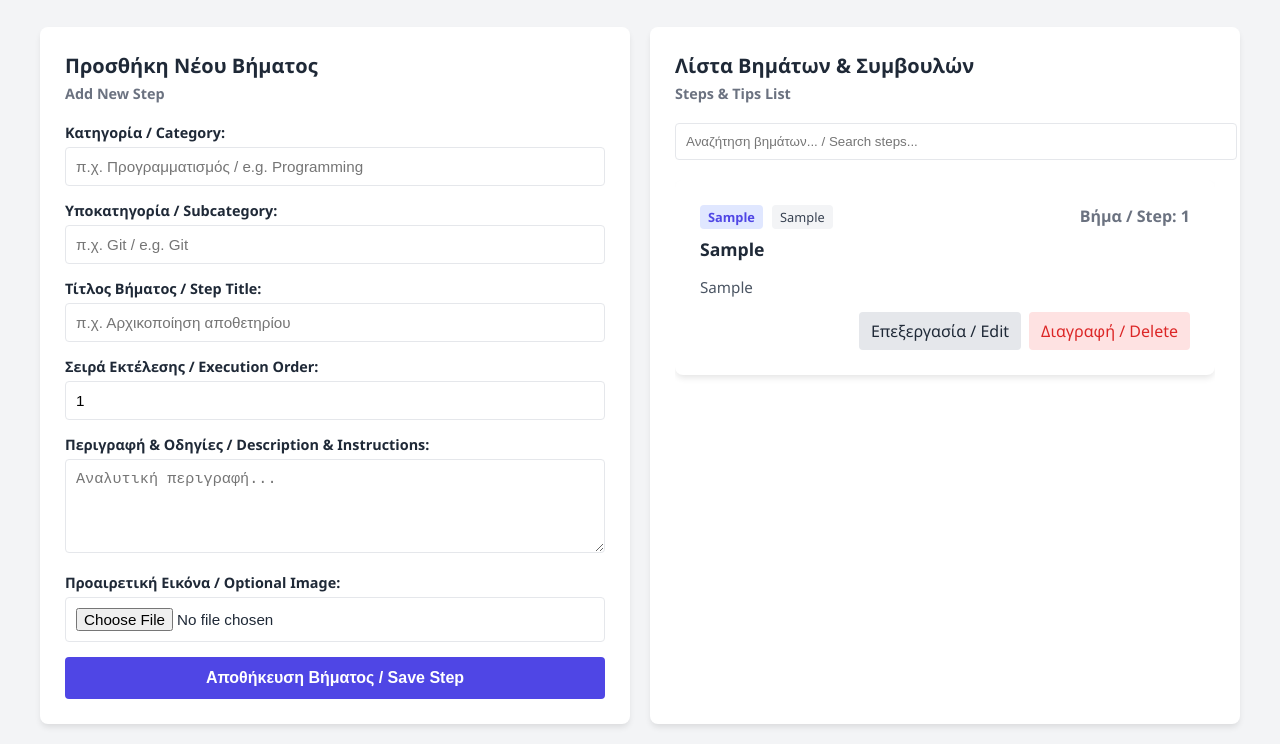
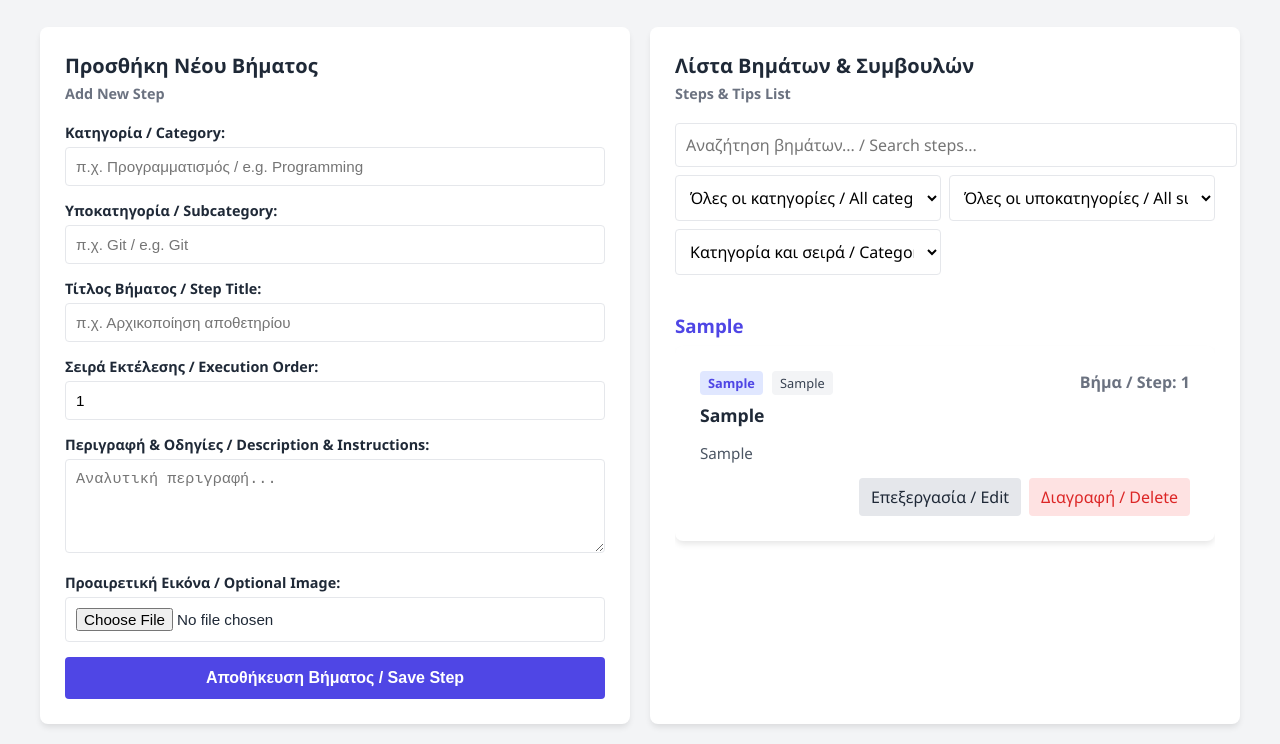
Before and after one commit to diatrou/howToApp, a plain HTML site: page index.html in a window 1280 px wide. Both pictures are taken after typing "Sample", "Sample", "Sample", "Sample" into the empty fields and a click on the button "Αποθήκευση Βήματος / Save Step". Shown: the part 134-878 px from the top of the page. Drawn offline with Linux system fonts and the light colour scheme.

Commit message:
feat: add category filters and list sorting
Add dynamically populated category and subcategory filters, grouped category headings, and sorting options for category and step order, title, and most recently added. Preserve valid filter selections as records change and keep the subcategory selector scoped to the selected category.

Co-authored-by: Copilot <223556219+Copilot@users.noreply.github.com>

```diff
--- a/css/style.css
+++ b/css/style.css
@@ -158,13 +158,29 @@ header p {
 /* Περιοχή φίλτρων και λίστας */
 /* Filter and list area */
 .filter-group {
+    display: grid;
+    grid-template-columns: repeat(2, minmax(0, 1fr));
     margin-bottom: 20px;
+    gap: 8px;
+}
+
+.filter-group input,
+.filter-group select {
+    width: 100%;
+    padding: 10px;
+    border: 1px solid var(--border-color);
+    border-radius: 4px;
+    background: white;
+    font: inherit;
 }
 
 .filter-group input {
-    width: 100%;
-    padding: 10px;
-    border: 1px solid var(--border-color);
+    grid-column: 1 / -1;
+}
+
+.category-heading {
+    margin: 18px 0 8px;
+    color: var(--primary-color);
     border-radius: 4px;
 }
 
--- a/index.html
+++ b/index.html
@@ -98,6 +98,18 @@
                 <!-- Search filter area -->
                 <div class="filter-group">
                     <input type="text" id="search-input" placeholder="Αναζήτηση βημάτων... / Search steps...">
+                    <select id="category-filter">
+                        <option value="">Όλες οι κατηγορίες / All categories</option>
+                    </select>
+                    <select id="subcategory-filter" disabled>
+                        <option value="">Όλες οι υποκατηγορίες / All subcategories</option>
+                    </select>
+                    <select id="sort-select">
+                        <option value="category">Κατηγορία και σειρά / Category and order</option>
+                        <option value="step">Σειρά βημάτων / Step order</option>
+                        <option value="title">Τίτλος / Title</option>
+                        <option value="recent">Νεότερα πρώτα / Newest first</option>
+                    </select>
                 </div>
 
                 <!-- Δυναμική λίστα βημάτων -->
--- a/js/app.js
+++ b/js/app.js
@@ -6,6 +6,9 @@ document.addEventListener('DOMContentLoaded', () => {
     const stepForm = document.getElementById('step-form');
     const stepsContainer = document.getElementById('steps-container');
     const searchInput = document.getElementById('search-input');
+    const categoryFilter = document.getElementById('category-filter');
+    const subcategoryFilter = document.getElementById('subcategory-filter');
+    const sortSelect = document.getElementById('sort-select');
     const cancelEditButton = document.getElementById('cancel-edit');
     const submitButton = stepForm.querySelector('button[type="submit"]');
     let editingStepId = null;
@@ -69,8 +72,15 @@ document.addEventListener('DOMContentLoaded', () => {
     // Διαχείριση αναζήτησης/φιλτραρίσματος
     // Handle search/filtering
     searchInput.addEventListener('input', (e) => {
-        renderSteps(e.target.value);
+        renderSteps();
     });
+
+    categoryFilter.addEventListener('change', () => {
+        subcategoryFilter.value = '';
+        renderSteps();
+    });
+    subcategoryFilter.addEventListener('change', renderSteps);
+    sortSelect.addEventListener('change', renderSteps);
 
     cancelEditButton.addEventListener('click', stopEditing);
 
@@ -105,18 +115,31 @@ document.addEventListener('DOMContentLoaded', () => {
 
     // Συνάρτηση προβολής βημάτων στην οθόνη
     // Function to render steps on the screen
-    function renderSteps(filterText = '') {
+    function renderSteps() {
         const steps = StorageManager.getSteps();
         stepsContainer.innerHTML = '';
+        updateFilterOptions(steps);
+        const searchText = searchInput.value.trim().toLocaleLowerCase();
 
-        // Φιλτράρισμα βάσει κειμένου αναζήτησης
-        // Filter based on search text
         const filteredSteps = steps.filter(step => {
-            const searchText = filterText.toLowerCase();
-            return step.title.toLowerCase().includes(searchText) ||
-                   step.category.toLowerCase().includes(searchText) ||
-                   (step.subcategory && step.subcategory.toLowerCase().includes(searchText)) ||
-                   step.description.toLowerCase().includes(searchText);
+            const matchesSearch = [
+                step.title, step.category, step.subcategory || '', step.description
+            ].some(value => value.toLocaleLowerCase().includes(searchText));
+            return matchesSearch &&
+                (!categoryFilter.value || step.category === categoryFilter.value) &&
+                (!subcategoryFilter.value || step.subcategory === subcategoryFilter.value);
+        });
+
+        const collator = new Intl.Collator(undefined, { sensitivity: 'base', numeric: true });
+        filteredSteps.sort((a, b) => {
+            if (sortSelect.value === 'step') {
+                return Number(a.order) - Number(b.order) || collator.compare(a.title, b.title);
+            }
+            if (sortSelect.value === 'title') return collator.compare(a.title, b.title);
+            if (sortSelect.value === 'recent') return Number(b.id.replace('step_', '')) - Number(a.id.replace('step_', ''));
+            return collator.compare(a.category, b.category) ||
+                collator.compare(a.subcategory || '', b.subcategory || '') ||
+                Number(a.order) - Number(b.order);
         });
 
         if (filteredSteps.length === 0) {
@@ -126,7 +149,15 @@ document.addEventListener('DOMContentLoaded', () => {
 
         // Δημιουργία HTML για κάθε βήμα
         // Create HTML for each step
+        let previousCategory = null;
         filteredSteps.forEach(step => {
+            if (sortSelect.value === 'category' && step.category !== previousCategory) {
+                const heading = document.createElement('h3');
+                heading.className = 'category-heading';
+                heading.textContent = step.category;
+                stepsContainer.appendChild(heading);
+                previousCategory = step.category;
+            }
             const stepCard = document.createElement('div');
             stepCard.className = 'step-card card';
             stepCard.style.marginBottom = '15px';
@@ -151,6 +182,34 @@ document.addEventListener('DOMContentLoaded', () => {
             stepsContainer.appendChild(stepCard);
         });
     }
+
+    function updateFilterOptions(steps) {
+        const selectedCategory = categoryFilter.value;
+        const categories = [...new Set(steps.map(step => step.category))].sort((a, b) => a.localeCompare(b));
+        categoryFilter.innerHTML = '<option value="">Όλες οι κατηγορίες / All categories</option>';
+        categories.forEach(category => {
+            const option = document.createElement('option');
+            option.value = category;
+            option.textContent = category;
+            categoryFilter.appendChild(option);
+        });
+        categoryFilter.value = categories.includes(selectedCategory) ? selectedCategory : '';
+
+        const selectedSubcategory = subcategoryFilter.value;
+        const subcategories = [...new Set(steps
+            .filter(step => !categoryFilter.value || step.category === categoryFilter.value)
+            .map(step => step.subcategory)
+            .filter(Boolean))].sort((a, b) => a.localeCompare(b));
+        subcategoryFilter.innerHTML = '<option value="">Όλες οι υποκατηγορίες / All subcategories</option>';
+        subcategories.forEach(subcategory => {
+            const option = document.createElement('option');
+            option.value = subcategory;
+            option.textContent = subcategory;
+            subcategoryFilter.appendChild(option);
+        });
+        subcategoryFilter.disabled = subcategories.length === 0;
+        subcategoryFilter.value = subcategories.includes(selectedSubcategory) ? selectedSubcategory : '';
+    }
 });
 
 // Καθολική συνάρτηση διαγραφής βήματος
```
